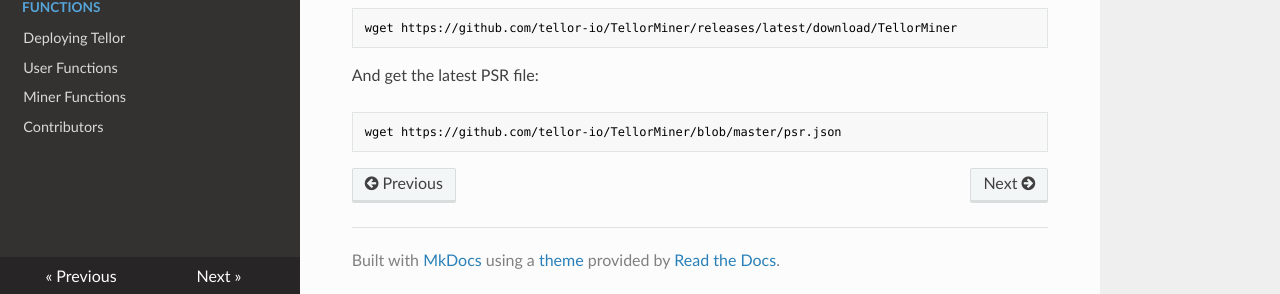
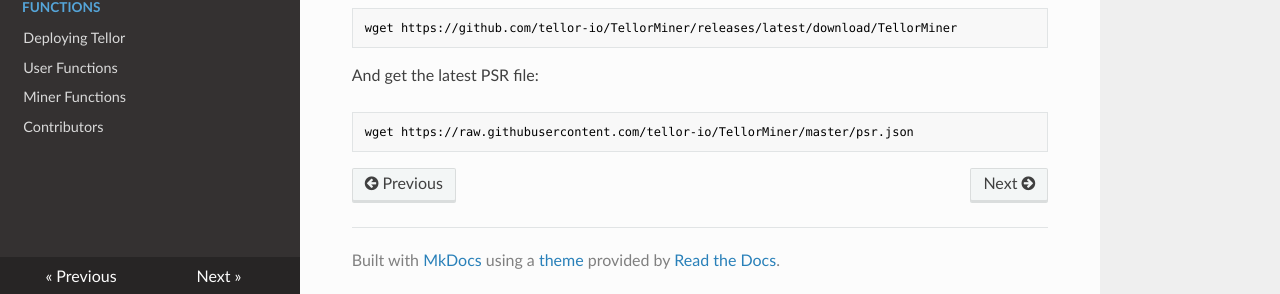
Before and after one commit to tellor-io/TellorDocumentation, an MkDocs documentation site: the page built from docs/MinerSetupTechnical.md, in a window 1280 px wide and 900 px high, scrolled down 1651 px. Shown: the part 603-897 px from the top of the window. Built offline with MkDocs 1.6.1, drawn with Linux system fonts in a browser that asks for light colours; nearby versions of some CDN libraries; a script that is not in the unit is left out; part of the change alters nothing that is shown.

Commit message:
Fix psr.json download link

````diff
--- a/docs/MinerSetupTechnical.md
+++ b/docs/MinerSetupTechnical.md
@@ -83,5 +83,5 @@ wget https://github.com/tellor-io/TellorMiner/releases/latest/download/TellorMin
 ```
 And get the latest PSR file:
 ```
-wget https://github.com/tellor-io/TellorMiner/blob/master/psr.json
+wget https://raw.githubusercontent.com/tellor-io/TellorMiner/master/psr.json
 ```
````
